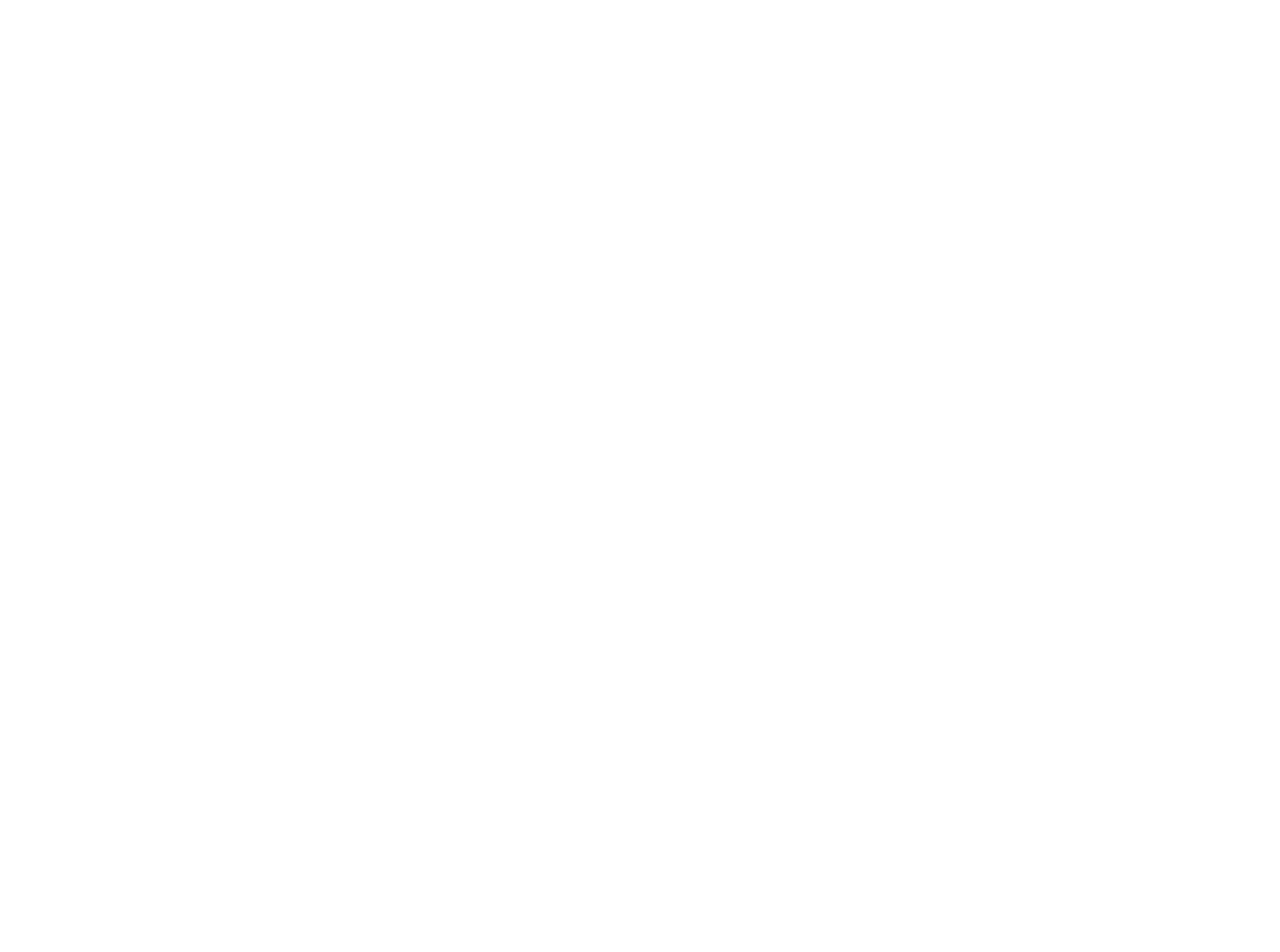
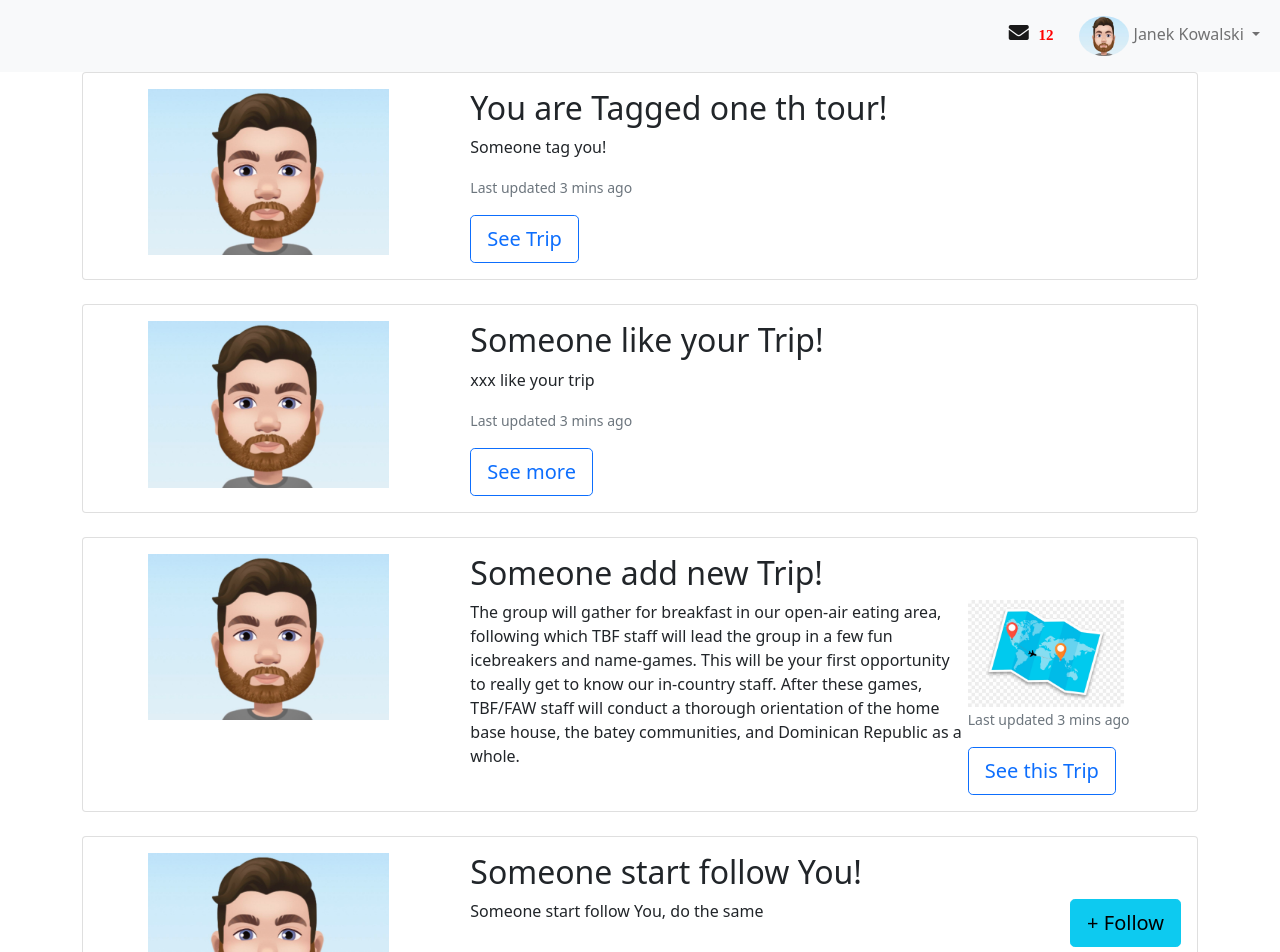
Before and after one commit to rewe999/Where-Have-I-Been-Client, a Vue app: page /feed in a window 1280 px wide. Before the commit this address had no page. Shown: the top 952 px of the page. Before the commit the page ends 800 px from the top, so only its background shows below. Built offline with nearby package versions, Linux system fonts and the light colour scheme.

Commit message:
#36-Design user feed (#41)
* #36-Design user feed

* #36 - cosmetic improvements

```diff
--- /dev/null
+++ b/src/components/Feed/followYou.vue
@@ -0,0 +1,35 @@
+<template>
+  <div>
+    <div class="card mb-3 mb-4">
+      <div class="row g-0">
+        <div class="col-md-4 text-center">
+          <img src="../../assets/avatar2.jpg" alt="..." class="notiJpg pt-3 pb-3" />
+        </div>
+        <div class="col-md-8">
+          <div class="card-body">
+            <h2 class="card-title">Someone start follow You!</h2>
+            <p class="card-text textInfo">
+              Someone start follow You, do the same
+            </p>
+            <button type="button" class="btn btn-info btn-lg float-end mb-2 btn-lg">+ Follow</button>
+          </div>
+        </div>
+      </div>
+    </div>
+  </div>
+</template>
+
+<script>
+export default {};
+</script>
+
+<style>
+.notiJpg {
+  width: 65%;
+}
+
+.textInfo{
+width: 70%;
+float: left;
+}
+</style>
--- /dev/null
+++ b/src/components/Feed/likeYourTrip.vue
@@ -0,0 +1,30 @@
+<template>
+  <div>
+    <div class="card mb-3 mb-4">
+      <div class="row g-0">
+        <div class="col-md-4 text-center">
+          <img src="../../assets/avatar2.jpg" alt="..." class="notiJpg pt-3" />
+        </div>
+        <div class="col-md-8">
+          <div class="card-body">
+            <h2 class="card-title">Someone like your Trip!</h2>
+            <p class="card-text">
+              xxx like your trip
+            </p>
+            <p class="card-text">
+              <small class="text-muted">Last updated 3 mins ago</small>
+            </p>
+            <button type="button" class="btn btn-outline-primary btn-lg">See more</button>
+          </div>
+        </div>
+      </div>
+    </div>
+  </div>
+</template>
+
+<script>
+export default {};
+</script>
+
+<style>
+</style>
--- /dev/null
+++ b/src/components/Feed/notification.vue
@@ -0,0 +1,30 @@
+<template>
+  <div>
+    <div class="card mb-3 mb-4">
+      <div class="row g-0">
+        <div class="col-md-4 text-center">
+          <img src="../../assets/avatar2.jpg" alt="..." class="notiJpg pt-3" />
+        </div>
+        <div class="col-md-8">
+          <div class="card-body">
+            <h2 class="card-title">You are Tagged one th tour!</h2>
+            <p class="card-text">
+              Someone tag you!
+            </p>
+            <p class="card-text">
+              <small class="text-muted">Last updated 3 mins ago</small>
+            </p>
+            <button type="button" class="btn btn-outline-primary btn-lg">See Trip</button>
+          </div>
+        </div>
+      </div>
+    </div>
+  </div>
+</template>
+
+<script>
+export default {};
+</script>
+
+<style>
+</style>
--- /dev/null
+++ b/src/components/Feed/someoneAddNewTrip.vue
@@ -0,0 +1,60 @@
+<template>
+  <div>
+    <div class="card mb-3 mb-4">
+      <div class="row g-0">
+        <div class="col-md-4 text-center">
+          <img src="../../assets/avatar2.jpg" alt="..." class="notiJpg pt-3" />
+        </div>
+        <div class="col-md-8">
+          <div class="card-body">
+            <h2 class="card-title">Someone add new Trip!</h2>
+            <p class="card-text textWidth text-justify">
+              The group will gather for breakfast in our open-air eating area,
+              following which TBF staff will lead the group in a few fun
+              icebreakers and name-games. This will be your first opportunity to
+              really get to know our in-country staff. After these games,
+              TBF/FAW staff will conduct a thorough orientation of the home base
+              house, the batey communities, and Dominican Republic as a whole.
+            </p>
+            <div class="map">
+              <img src="../../assets/mapimg.png" alt="" class="imageWidth" />
+            </div>
+            <p class="card-text">
+              <small class="text-muted">Last updated 3 mins ago</small>
+            </p>
+            <button type="button" class="btn btn-outline-primary btn-lg">
+              See this Trip
+            </button>
+          </div>
+        </div>
+      </div>
+    </div>
+  </div>
+</template>
+
+<script>
+export default {};
+</script>
+
+<style>
+.textWidth {
+  width: 70%;
+  float: left;
+}
+
+.imageWidth {
+  width: 22%;
+}
+
+@media (max-width: 820px) {
+  .textWidth {
+    width: 100%;
+    float: none;
+  }
+  .imageWidth {
+    width: 20%;
+    left:20%;
+    margin: auto;
+  }
+}
+</style>
--- a/src/router/index.js
+++ b/src/router/index.js
@@ -5,6 +5,11 @@
     path: "/",
     name: "Home",
     component: () => import( "../views/Home.vue")
+  },
+  {
+    path: "/feed",
+    name: "Feed",
+    component: () => import( "../views/Feed.vue")
   },
   {
     path: "/community",
--- a/src/views/Feed.vue
+++ b/src/views/Feed.vue
@@ -1,13 +1,47 @@
 <template>
-  <h1>Feed</h1>
+  <div>
+    <nav-bar></nav-bar>
+    <div class="container">
+      <div class="notification">
+        <notification></notification>
+      </div>
+
+      <div class="notification">
+        <like-your-trip></like-your-trip>
+      </div>
+
+      <div class="notification">
+        <someone-add-new-trip></someone-add-new-trip>
+      </div>
+
+      <div class="notification">
+        <follow-you></follow-you>
+      </div>
+    </div>
+  </div>
 </template>
 
 <script>
+import notification from "../components/Feed/notification.vue";
+import likeYourTrip from "../components/Feed/likeYourTrip.vue";
+import someoneAddNewTrip from "../components/Feed/someoneAddNewTrip.vue";
+import followYou from "../components/Feed/followYou.vue";
+import NavBar from "../components/NavBar.vue";
+
 export default {
-    name:'Feed'
-}
+  name: "Feed",
+  components: {
+    notification,
+    NavBar,
+    likeYourTrip,
+    someoneAddNewTrip,
+    followYou,
+  },
+};
 </script>
 
 <style>
-
+.notification {
+  width: 100%;
+}
 </style>
```
Also changed, not shown: src/assets/mapimg.png (added).
